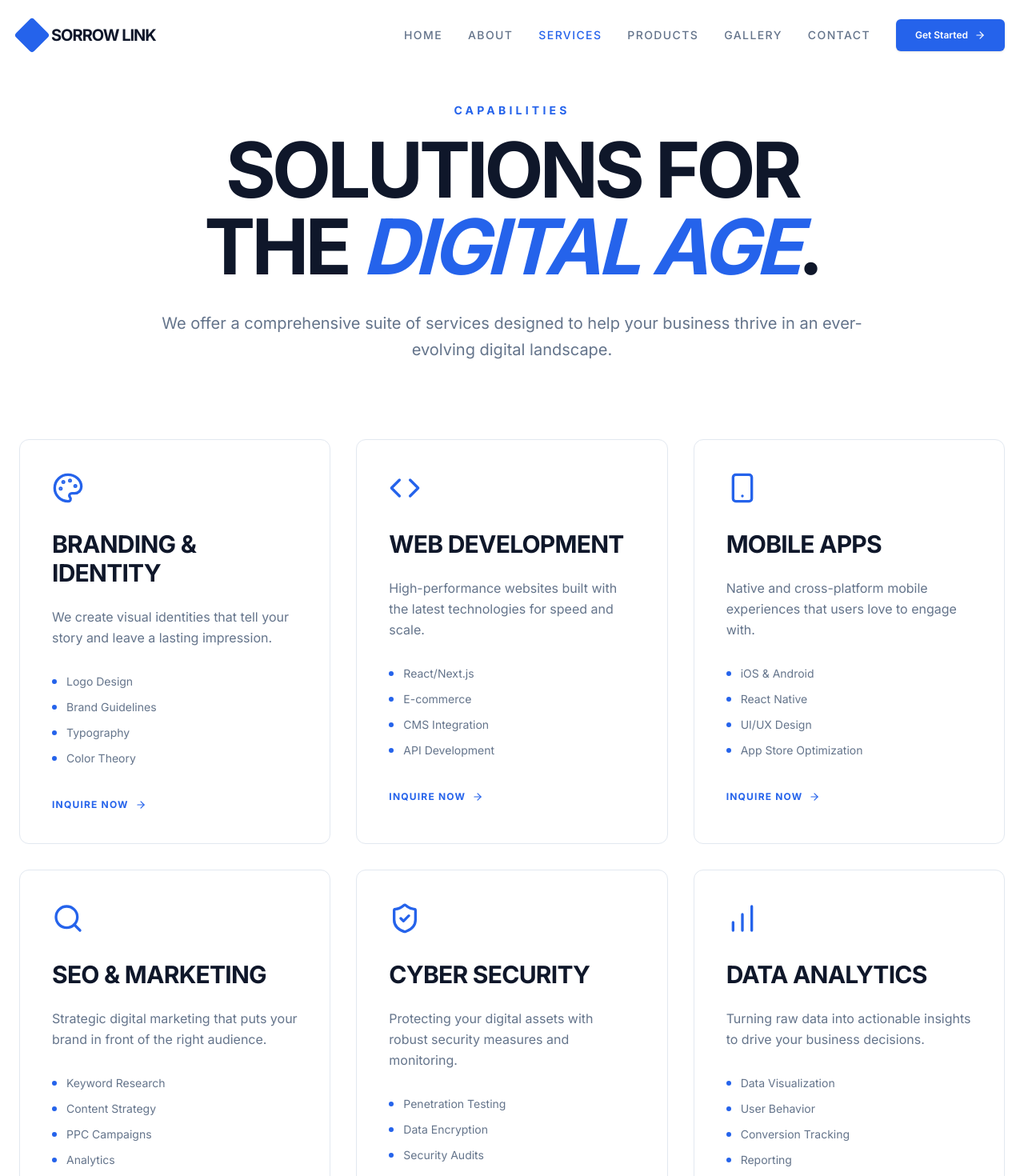
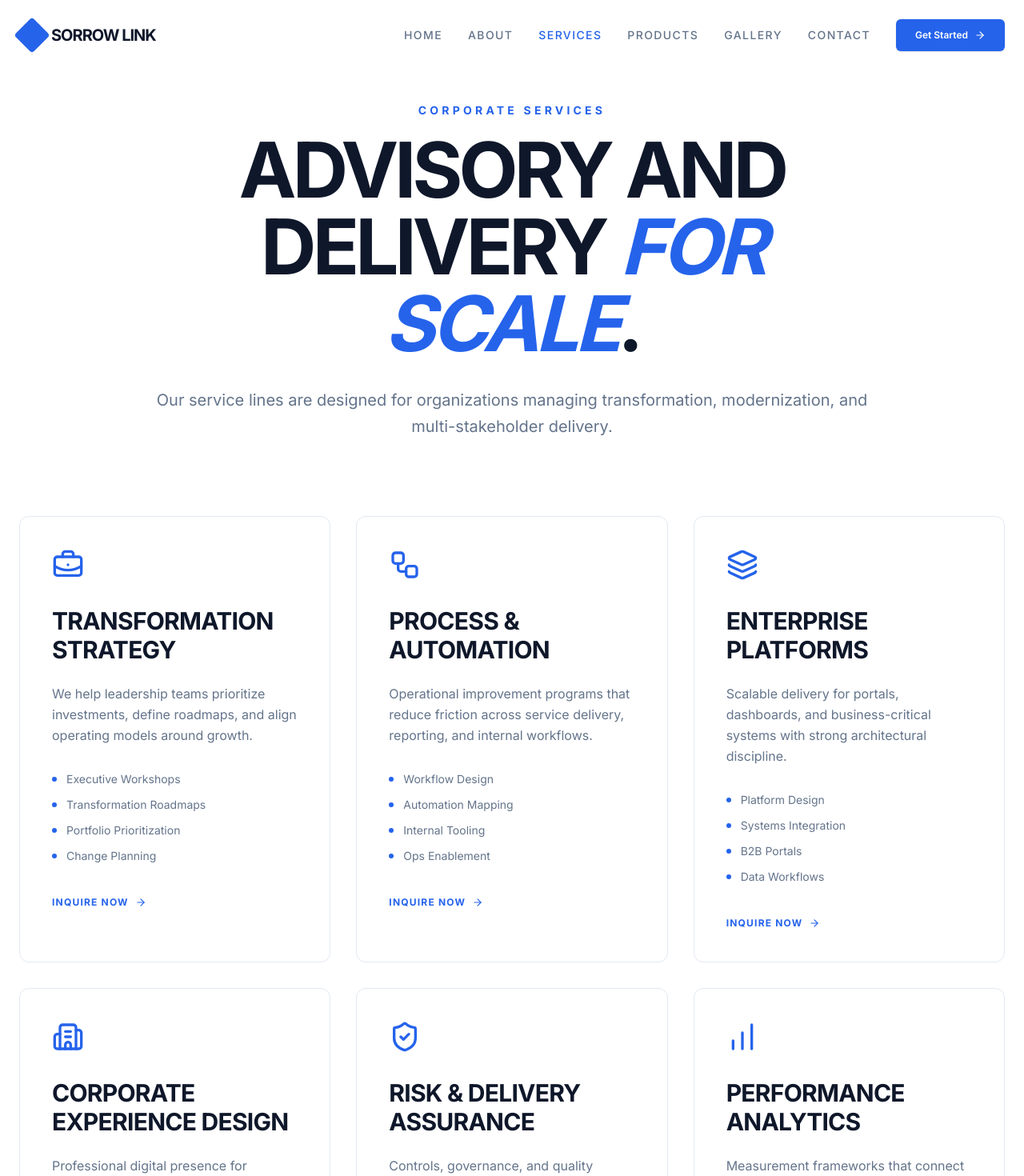
Before and after one commit to abhinaf3545-cmd/Sorrow-link-, a React (Vite) app: page /services in a window 1280 px wide. Shown: the top 1470 px of the page at 80% size. Built offline with nearby package versions, Linux system fonts and the light colour scheme.

Commit message:
Add product services page and elevate corporate positioning

```diff
--- a/src/pages/Services.tsx
+++ b/src/pages/Services.tsx
@@ -1,44 +1,44 @@
 import { motion } from 'motion/react';
-import { Palette, Code, Search, BarChart, Smartphone, ShieldCheck, ArrowRight } from 'lucide-react';
+import { ArrowRight, BarChart, BriefcaseBusiness, Building2, Layers3, ShieldCheck, Workflow } from 'lucide-react';
 import { Link } from 'react-router-dom';
 
 export default function Services() {
   const services = [
     {
-      icon: <Palette size={40} />,
-      title: 'Branding & Identity',
-      desc: 'We create visual identities that tell your story and leave a lasting impression.',
-      features: ['Logo Design', 'Brand Guidelines', 'Typography', 'Color Theory']
+      icon: <BriefcaseBusiness size={40} />,
+      title: 'Transformation Strategy',
+      desc: 'We help leadership teams prioritize investments, define roadmaps, and align operating models around growth.',
+      features: ['Executive Workshops', 'Transformation Roadmaps', 'Portfolio Prioritization', 'Change Planning']
     },
     {
-      icon: <Code size={40} />,
-      title: 'Web Development',
-      desc: 'High-performance websites built with the latest technologies for speed and scale.',
-      features: ['React/Next.js', 'E-commerce', 'CMS Integration', 'API Development']
+      icon: <Workflow size={40} />,
+      title: 'Process & Automation',
+      desc: 'Operational improvement programs that reduce friction across service delivery, reporting, and internal workflows.',
+      features: ['Workflow Design', 'Automation Mapping', 'Internal Tooling', 'Ops Enablement']
     },
     {
-      icon: <Smartphone size={40} />,
-      title: 'Mobile Apps',
-      desc: 'Native and cross-platform mobile experiences that users love to engage with.',
-      features: ['iOS & Android', 'React Native', 'UI/UX Design', 'App Store Optimization']
+      icon: <Layers3 size={40} />,
+      title: 'Enterprise Platforms',
+      desc: 'Scalable delivery for portals, dashboards, and business-critical systems with strong architectural discipline.',
+      features: ['Platform Design', 'Systems Integration', 'B2B Portals', 'Data Workflows']
     },
     {
-      icon: <Search size={40} />,
-      title: 'SEO & Marketing',
-      desc: 'Strategic digital marketing that puts your brand in front of the right audience.',
-      features: ['Keyword Research', 'Content Strategy', 'PPC Campaigns', 'Analytics']
+      icon: <Building2 size={40} />,
+      title: 'Corporate Experience Design',
+      desc: 'Professional digital presence for organizations that need credibility, consistency, and clear stakeholder journeys.',
+      features: ['Corporate Websites', 'Investor Messaging', 'Service Architecture', 'Accessibility Standards']
     },
     {
       icon: <ShieldCheck size={40} />,
-      title: 'Cyber Security',
-      desc: 'Protecting your digital assets with robust security measures and monitoring.',
-      features: ['Penetration Testing', 'Data Encryption', 'Security Audits', 'Compliance']
+      title: 'Risk & Delivery Assurance',
+      desc: 'Controls, governance, and quality checkpoints that protect programs during scale, launch, and transition.',
+      features: ['Delivery Governance', 'Security Coordination', 'Release Readiness', 'Documentation']
     },
     {
       icon: <BarChart size={40} />,
-      title: 'Data Analytics',
-      desc: 'Turning raw data into actionable insights to drive your business decisions.',
-      features: ['Data Visualization', 'User Behavior', 'Conversion Tracking', 'Reporting']
+      title: 'Performance Analytics',
+      desc: 'Measurement frameworks that connect digital delivery to executive reporting and operational improvement.',
+      features: ['Executive Dashboards', 'KPI Design', 'Service Metrics', 'Decision Support']
     }
   ];
 
@@ -52,13 +52,13 @@ export default function Services() {
             animate={{ opacity: 1 }}
             className="text-brand font-bold uppercase tracking-[0.3em] text-sm block mb-4"
           >
-            Capabilities
+            Corporate Services
           </motion.span>
           <h1 className="text-6xl md:text-8xl uppercase tracking-tighter leading-none mb-8 text-dark">
-            Solutions For <br /> The <span className="text-brand italic">Digital Age</span>.
+            Advisory And <br /> Delivery <span className="text-brand italic">For Scale</span>.
           </h1>
           <p className="text-xl text-muted leading-relaxed">
-            We offer a comprehensive suite of services designed to help your business thrive in an ever-evolving digital landscape.
+            Our service lines are designed for organizations managing transformation, modernization, and multi-stakeholder delivery.
           </p>
         </div>
 
@@ -96,18 +96,18 @@ export default function Services() {
         {/* Process Section */}
         <section className="py-24 bg-surface rounded-3xl px-12 md:px-24 border border-border">
           <div className="text-center mb-20">
-            <h2 className="text-4xl md:text-6xl uppercase mb-6 text-dark">Our Process</h2>
-            <p className="text-muted">How we bring your vision to life, step by step.</p>
+            <h2 className="text-4xl md:text-6xl uppercase mb-6 text-dark">Our Delivery Model</h2>
+            <p className="text-muted">Structured governance and execution from assessment through adoption.</p>
           </div>
           <div className="grid grid-cols-1 md:grid-cols-4 gap-12 relative">
             {/* Connector Line */}
             <div className="hidden md:block absolute top-1/4 left-0 w-full h-px bg-border -z-0" />
 
             {[
-              { step: '01', title: 'Discovery', desc: 'Understanding your goals, audience, and challenges.' },
-              { step: '02', title: 'Strategy', desc: 'Developing a roadmap for success and innovation.' },
-              { step: '03', title: 'Execution', desc: 'Building and refining the solution with precision.' },
-              { step: '04', title: 'Launch', desc: 'Deploying and scaling for maximum impact.' }
+              { step: '01', title: 'Assess', desc: 'Capture objectives, operating realities, risks, and stakeholder expectations.' },
+              { step: '02', title: 'Design', desc: 'Define the service blueprint, roadmap, and measures of success.' },
+              { step: '03', title: 'Deliver', desc: 'Execute in accountable phases with visibility across teams and sponsors.' },
+              { step: '04', title: 'Embed', desc: 'Support adoption with documentation, enablement, and performance reporting.' }
             ].map((p, i) => (
               <div key={i} className="relative z-10 text-center md:text-left">
                 <div className="w-16 h-16 rounded-full bg-white border border-brand flex items-center justify-center text-brand font-display font-bold text-2xl mx-auto md:mx-0 mb-8 shadow-sm">
@@ -119,6 +119,34 @@ export default function Services() {
             ))}
           </div>
         </section>
+
+        <section className="py-24">
+          <div className="grid grid-cols-1 lg:grid-cols-2 gap-10 items-start">
+            <div className="rounded-3xl border border-border bg-white p-10">
+              <p className="text-sm uppercase tracking-[0.3em] text-brand font-bold mb-4">Best For</p>
+              <h2 className="text-4xl uppercase tracking-tight text-dark mb-6">Consulting Engagements</h2>
+              <p className="text-muted text-lg leading-relaxed mb-8">
+                Ideal for organizations that need strategic alignment, delivery oversight, and a credible partner across multiple workstreams.
+              </p>
+              <ul className="space-y-4 text-muted">
+                <li>Digital transformation programs</li>
+                <li>Operating model redesign</li>
+                <li>Corporate website and service architecture refreshes</li>
+                <li>Stakeholder reporting and governance design</li>
+              </ul>
+            </div>
+            <div className="rounded-3xl border border-border bg-dark p-10 text-white">
+              <p className="text-sm uppercase tracking-[0.3em] text-white/70 font-bold mb-4">Need Product Delivery?</p>
+              <h2 className="text-4xl uppercase tracking-tight mb-6">Explore Product Services</h2>
+              <p className="text-white/75 text-lg leading-relaxed mb-8">
+                When the mandate includes shipping software, portals, or internal platforms, our product services team takes over with dedicated engineering and product discipline.
+              </p>
+              <Link to="/products" className="inline-flex items-center gap-3 rounded-md bg-white px-6 py-4 font-bold uppercase tracking-widest text-dark">
+                View Product Services <ArrowRight size={18} />
+              </Link>
+            </div>
+          </div>
+        </section>
       </div>
     </div>
   );
```
